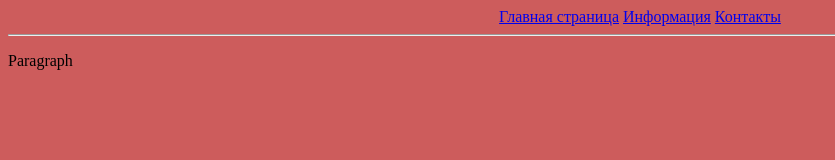
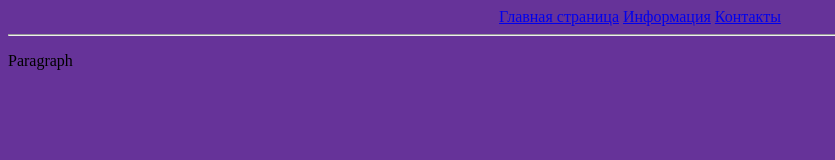
Before and after one commit to SteveGud/stevegud.github.io, a plain HTML site: page pages/index.html in a window 1280 px wide. Shown: the whole page, without its empty margins (0-835 px from the left). Drawn offline with Linux system fonts and the light colour scheme.

Commit message:
update assets/css/style.css

```diff
--- a/assets/css/style.css
+++ b/assets/css/style.css
@@ -1,5 +1,5 @@
 body {
-	background-color: indianred;
+	background-color: rebeccapurple;
 }
 
 .navigation {
```
